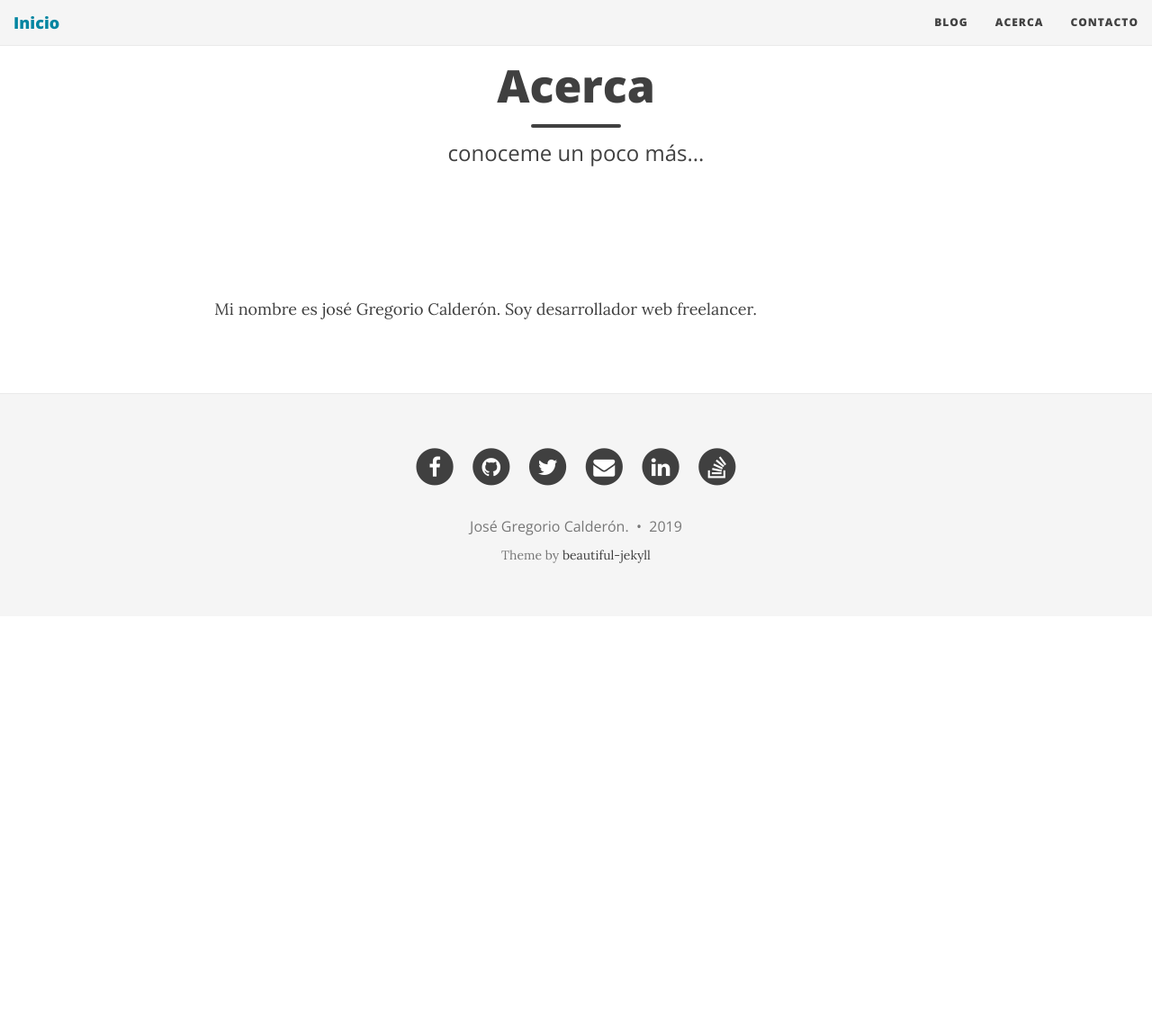
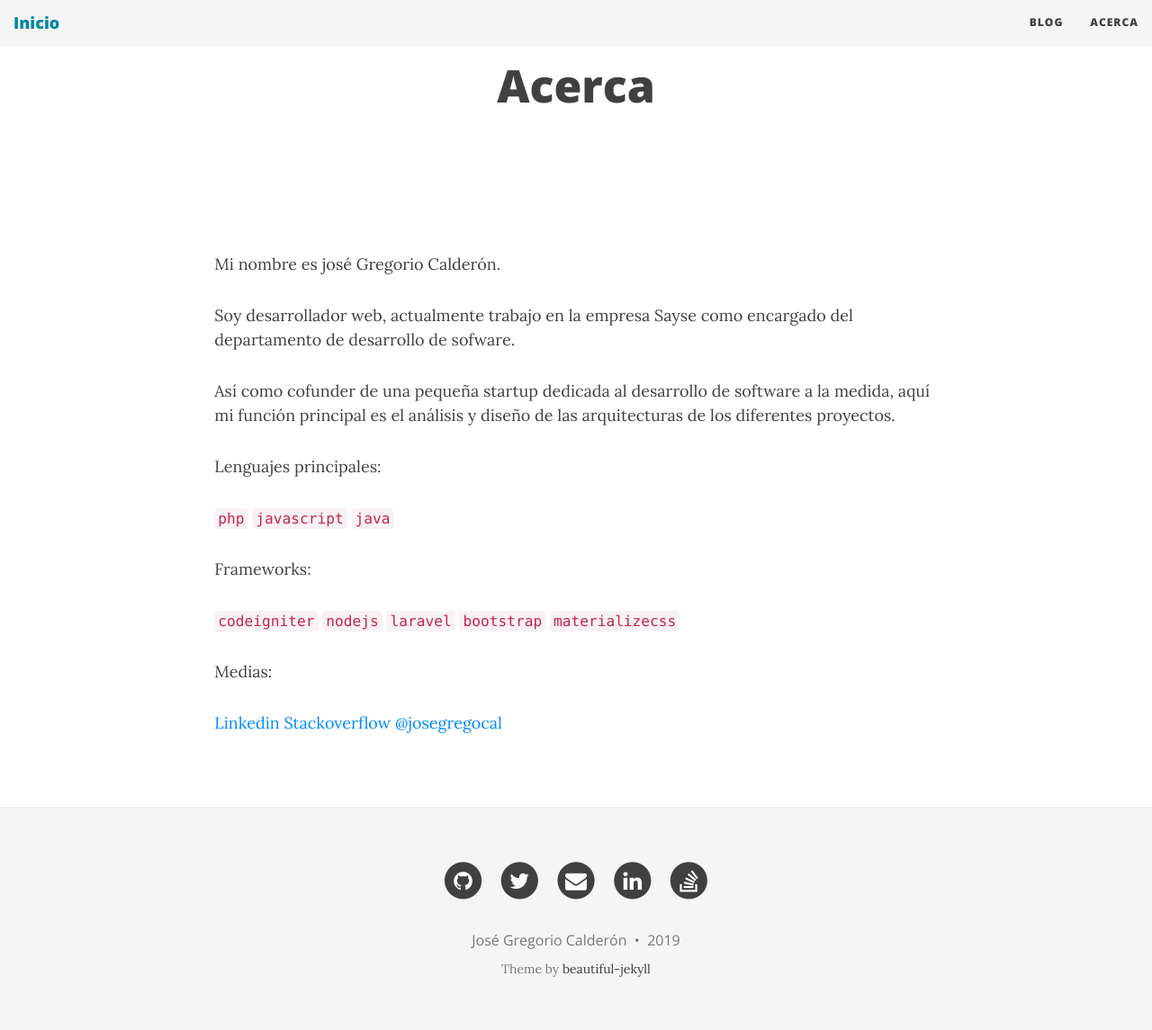
Before and after one commit to josegoyo/josegoyo.github.io, a Jekyll site: the page built from templates/aboutme.md, in a window 1280 px wide. Shown: the whole page at 90% size. Built offline with Jekyll 4.4.1, drawn with Linux system fonts in a browser that asks for light colours; nearby versions of some CDN libraries; comment, search, counter and statistics services are not loaded; before the commit the page ends 900 px from its top, so only the background shows below that.

Commit message:
cambios menores

```diff
--- a/_config.yml
+++ b/_config.yml
@@ -29,7 +29,7 @@ description: Blog personal.
 navbar-links:
   Blog: ""
   Acerca: "templates/aboutme"
-  Contacto: "templates/contact"
+  #Contacto: "templates/contact"
 
 
 # --- Footer options --- #
@@ -37,8 +37,8 @@ navbar-links:
 # Change all these values or delete the ones you don't want.
 # Important: you must keep the "name" parameter, everything else you can remove
 author:
-  name: José Gregorio Calderón.
-  email: "jose_gregorio2791@hotmail.com"
+  name: José Gregorio Calderón
+  email: "jgregorio2791@gmail.com"
   facebook: "jose.gregoriocalderon.31"  # eg. daattali
   github: "josegoyo"    # eg. daattali
   twitter: "JoseGregoCal"   # eg. daattali
@@ -48,7 +48,7 @@ author:
 # Select which links to show in the footer
 footer-links-active:
   rss: false
-  facebook: true
+  facebook: false
   email: true
   twitter: true
   github: true
--- a/templates/aboutme.md
+++ b/templates/aboutme.md
@@ -1,7 +1,25 @@
 ---
 layout: page
 title: Acerca
-subtitle: conoceme un poco más...
 ---
 
-Mi nombre es josé Gregorio Calderón. Soy desarrollador web freelancer.
+Mi nombre es josé Gregorio Calderón.
+
+Soy desarrollador web, actualmente trabajo en la empresa Sayse como encargado del departamento de desarrollo de sofware.
+
+Así como cofunder de una pequeña startup dedicada al desarrollo de software a la medida, aquí mi función principal es el análisis y diseño de las arquitecturas de los diferentes proyectos.
+
+Lenguajes principales:
+
+
+`php` `javascript` `java`
+
+Frameworks:
+
+`codeigniter` `nodejs` `laravel` `bootstrap` `materializecss`
+
+Medias:
+
+[Linkedin](https://www.linkedin.com/in/josegregoriocalderon/)
+[Stackoverflow](https://es.stackoverflow.com/users/1839/goyo?tab=profile)
+[@josegregocal](https://twitter.com/JoseGregoCal)
```
